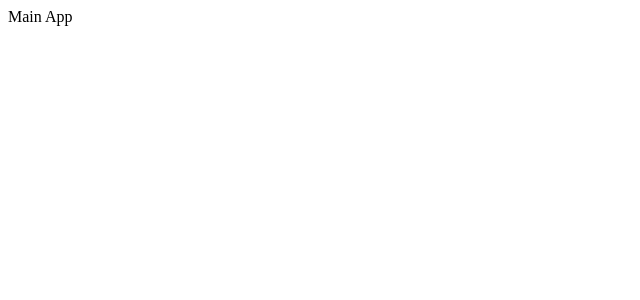
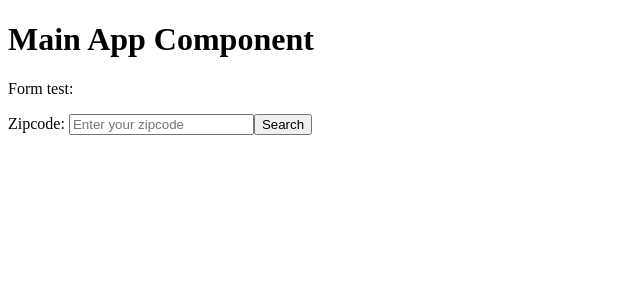
Before and after one commit to EvanReinstein/check-your-rep-FE, a React (Create React App) app: page / in a window 1280 px wide. Shown: the top 300 px of the page, without its empty margins (0-640 px from the left). Built offline with nearby package versions, Linux system fonts and the light colour scheme.

Commit message:
Adds small form to begin testing google civ API

```diff
--- a/package.json
+++ b/package.json
@@ -3,6 +3,7 @@
   "version": "0.1.0",
   "private": true,
   "dependencies": {
+    "axios": "^0.18.0",
     "react": "^16.7.0",
     "react-dom": "^16.7.0",
     "react-router-dom": "^4.3.1",
--- a/src/views/Main.js
+++ b/src/views/Main.js
@@ -1,9 +1,29 @@
 import React, { Component } from 'react';
 
 class Main extends Component {
+    handleChange = (e) => {
+        console.log(e.target.value);
+        this.setState({
+            [e.target.name]: e.target.value
+        });
+    }
     render() {
         return (
-            <div>Main App</div>
+            <div>
+                <h1>Main App Component</h1>
+                <p>Form test: </p>
+                <form className="search-form" action="post">
+                    <label htmlFor="">Zipcode: </label>
+                    <input
+                    onInput={this.handleChange}
+                    name="zipcode"
+                    type="text"
+                    id="zip-input"
+                    placeholder="Enter your zipcode"
+                    />
+                    <button type="submit" className="search-form-button">Search</button>
+                </form>
+            </div>
         );
     }
 };
```
Also changed, not shown: src/models/BackEndAPI.js (added, +8 -0 lines), 2 other files (tests, documents, lock files or other folders).
